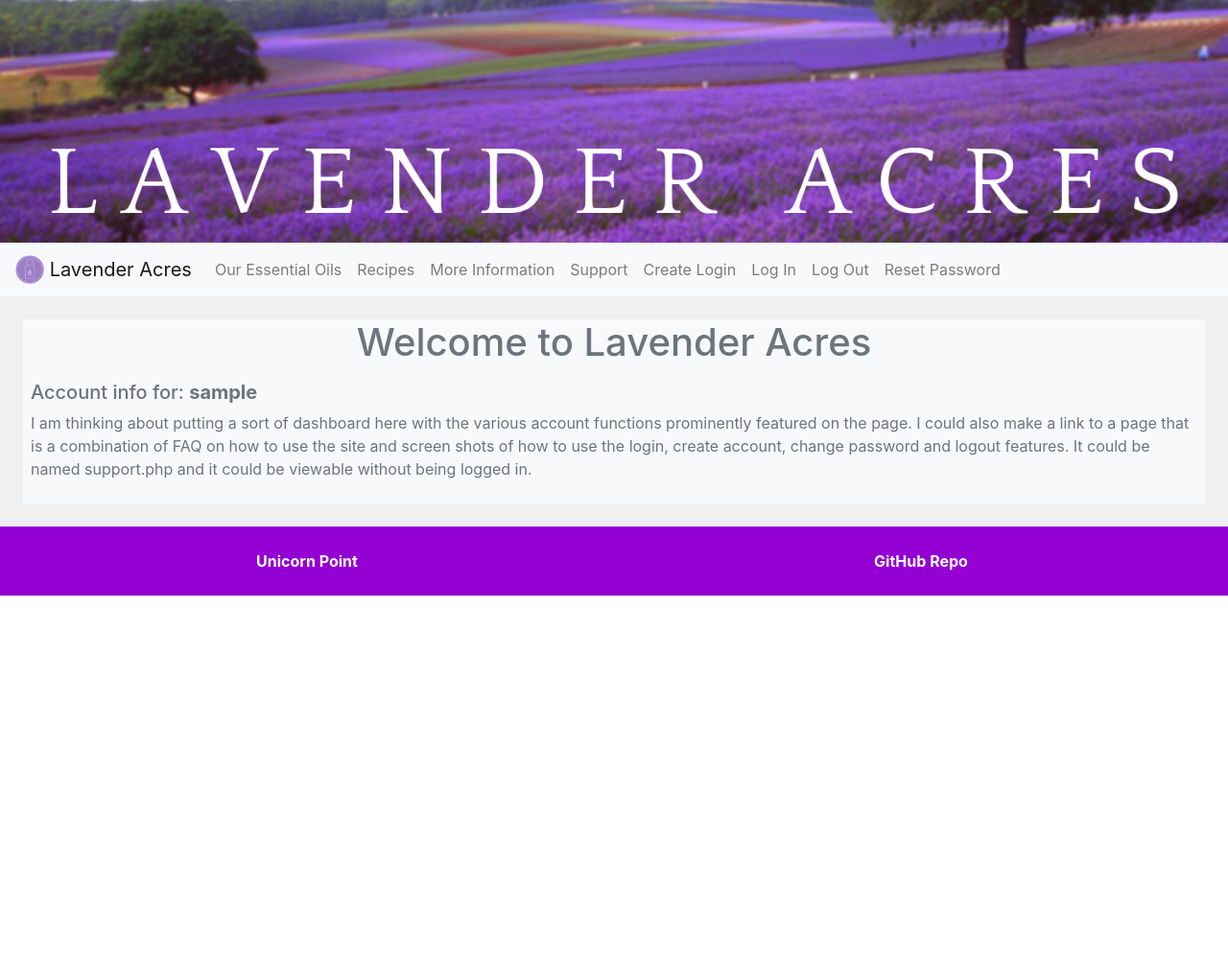
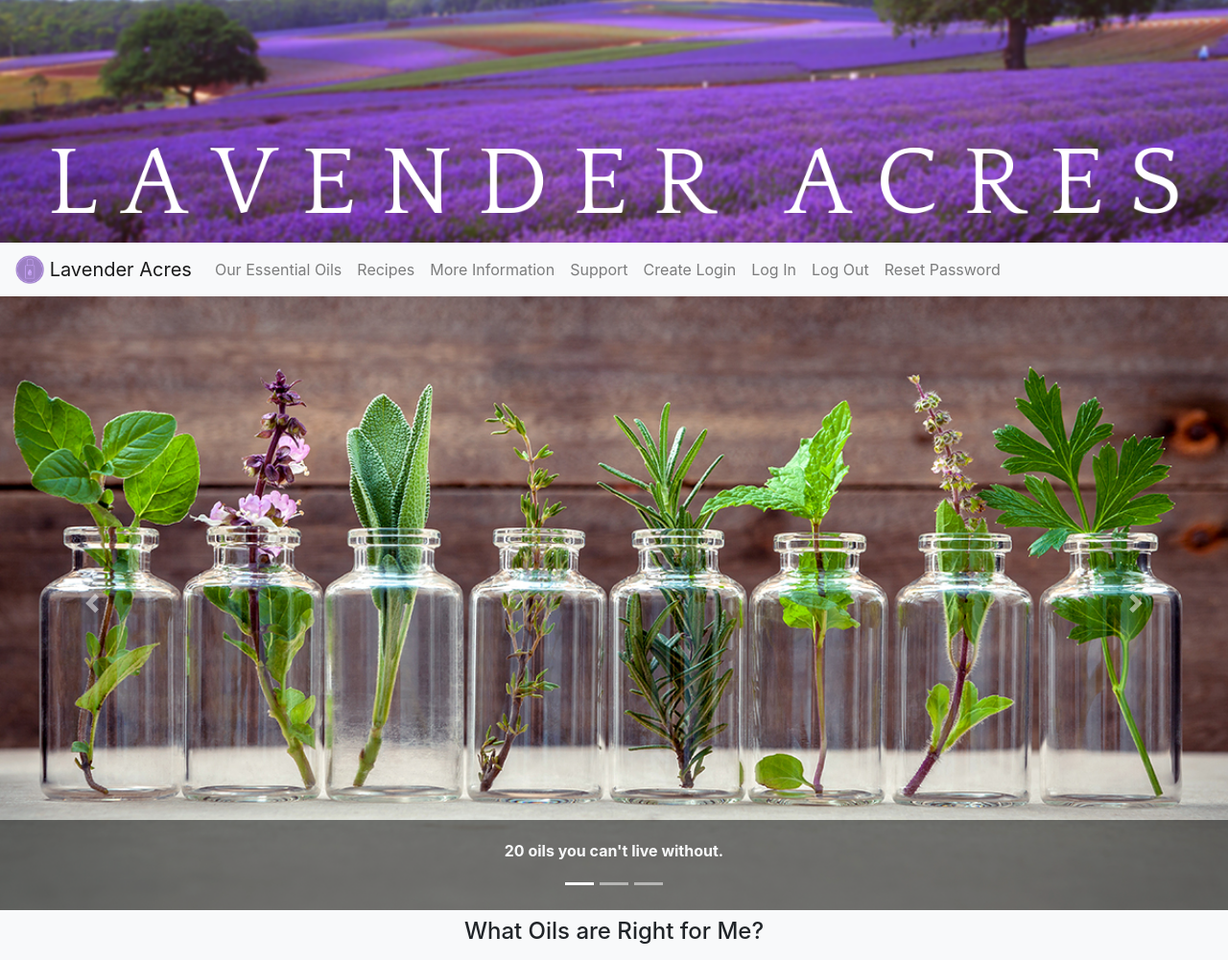
Before and after one commit to mintdawn/lavender, a PHP site: page /welcome.php in a window 1280 px wide. Shown: the top 1001 px of the page at 96% size. Before the commit the page ends 621 px from the top, so only its background shows below. Run offline with PHP 8.4, Linux system fonts and the light colour scheme; the visitor is signed in with stand-in values (Sample User, id 1).

Commit message:
Added Content to the Welcome page

```diff
--- a/recipes.php
+++ b/recipes.php
@@ -62,7 +62,7 @@ if(!isset($_SESSION["loggedin"]) || $_SESSION["loggedin"] !== true){
       </div>
   </nav>
 
-  <div class="container-fluid p-md-4 mx-auto text-center text-secondary" style="background-color: #f0f0f0;">
+  <div class="container-fluid p-md-2 mx-auto text-center text-secondary" style="background-color: #f0f0f0;">
     <div class="container p-md-4 bg-light text-center text-secondary">
     <h1>Random Essential Oil Recipe</h1>
     <br>
@@ -83,7 +83,7 @@ if(!isset($_SESSION["loggedin"]) || $_SESSION["loggedin"] !== true){
             mysqli_close($link);
         ?>
         <!-- use a drop down menu to list all oils used for a specific treatment -->
-        <hr>
+        <img src="img/oils01.jpg" class="img-fluid" id="oil-logo" />
         <h3>View all the oils used for a certain purpose</h3>
         <br>
         <form method="post" enctype="multipart/form-data">
--- a/styles.css
+++ b/styles.css
@@ -8,6 +8,20 @@ body {
   background-size: cover;
   height: 100vh;
   background-position: center;
+}
+
+#slide {
+  position: absolute;
+  right: 0;
+  bottom: 0;
+  left: 0;
+  z-index: 10;
+  padding-top: 20px;
+  padding-bottom: 50px;
+  color: ghostwhite;
+  font-weight: bold;
+  text-align: center;
+  background: rgba(0,0,0,0.5);
 }
 
 hr {
--- a/welcome.php
+++ b/welcome.php
@@ -64,16 +64,52 @@ if(!isset($_SESSION["loggedin"]) || $_SESSION["loggedin"] !== true){
       </div>
   </nav>
 
-    <div class="container-fluid p-md-4 p-2 mx-auto text-center text-secondary" style="background-color: #f0f0f0;">
-      <div class="container-fluid bg-light text-center text-secondary">
-      <h1>Welcome to Lavender Acres</h1>
-        <div class="row p-2 rounded bg-light text-left">
-          <h5>Account info for: <b><?php echo htmlspecialchars($_SESSION["username"]); ?></b></h5>
-          <br>
-          <p>I am thinking about putting a sort of dashboard here with the various account functions prominently featured on the page. I could also make a link to a page that is a combination of FAQ on how to use the site and screen shots of how to use the login, create account, change password and logout features. It could be named support.php and it could be viewable without being logged in.</p>
-        </div>
-      </div>
-    </div>
+  <!-- image carousel -->
+          <div id="carouselExampleIndicators" class="carousel slide" data-ride="carousel">
+            <ol class="carousel-indicators">
+              <li data-target="#carouselExampleIndicators" data-slide-to="0" class="active"></li>
+              <li data-target="#carouselExampleIndicators" data-slide-to="1"></li>
+              <li data-target="#carouselExampleIndicators" data-slide-to="2"></li>
+            </ol>
+            <div class="carousel-inner">
+              <div class="carousel-item active">
+                <a href="oillist.php"><img class="w-100" src="img/slides/slide01.jpg" alt="essential oils"></a>
+                <div class="container-fluid text-center" id="slide">
+                  <a  style="text-decoration: none;" class="text-light" href="oillist.php">20 oils you can't live without.</a>
+                </div>
+              </div>
+              <div class="carousel-item">
+                <a href="recipes.php"><img class="w-100" src="img/slides/slide02.jpg" alt="recipes"></a>
+                <div class="container-fluid text-center" id="slide">
+                  <a style="text-decoration: none;" class="text-light" href="recipes.php">Learn how to blend.</a>
+                </div>
+              </div>
+              <div class="carousel-item">
+                <a href="about.php"><img class="w-100" src="img/slides/slide03.jpg" alt="Third slide"></a>
+                <div class="container-fluid text-center" id="slide">
+                  <a style="text-decoration: none;" class="text-light" href="about.php">The story behind Lavender Acres</a>
+                </div>
+              </div>
+            </div>
+            <a class="carousel-control-prev" href="#carouselExampleIndicators" role="button" data-slide="prev">
+              <span class="carousel-control-prev-icon" aria-hidden="true"></span>
+              <span class="sr-only">Previous</span>
+            </a>
+            <a class="carousel-control-next" href="#carouselExampleIndicators" role="button" data-slide="next">
+              <span class="carousel-control-next-icon" aria-hidden="true"></span>
+              <span class="sr-only">Next</span>
+            </a>
+          </div>
+          <div class="container-fluid bg-light p-2 text-center">
+            <h4>What Oils are Right for Me?</h4>
+          </div>
+          <div class="container-fluid bg-dark mx-auto text-center">
+            <div class="embed-responsive embed-responsive-16by9">
+              <iframe class="embed-responsive-item" src="https://www.youtube.com/embed/Cfi8kNM2pEg" allowfullscreen></iframe>
+            </div>
+          </div>
+          <img src="img/oils01.jpg" class="img-fluid" id="oil-logo" />
+
     <!-- page footer -->
     <footer class="page-footer text-light" style="background-color: darkviolet;">
       <div class="container-fluid mx-auto text-center">
```
Also changed, not shown: oillist.php (+4 -18 lines), oillist1.php (deleted, +0 -123 lines), img/oils01.jpg (added), img/slides/slide01.jpg (added), img/slides/slide02.jpg (added), img/slides/slide03.jpg (added).
